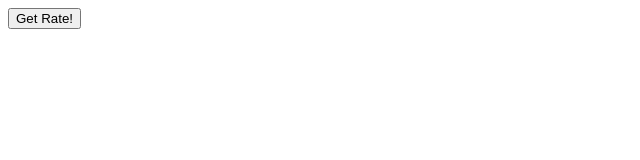
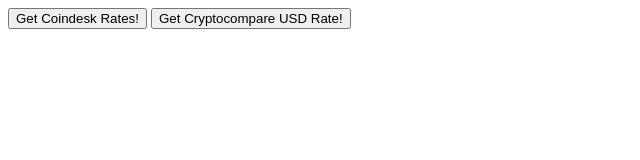
Before and after one commit to eamonnofarrell/dataRepresentation, a plain HTML site: page Lab4_JSON&AJAX/Lan03-ajax-readsimple.html in a window 1280 px wide. Shown: the whole page, without its empty margins (0-640 px from the left). Drawn offline with nearby package versions, Linux system fonts and the light colour scheme.

Commit message:
Add files via upload

```diff
--- a/Lab4_JSON&AJAX/Lan03-ajax-readsimple.html
+++ b/Lab4_JSON&AJAX/Lan03-ajax-readsimple.html
@@ -11,11 +11,14 @@
 	 </head>
 	 <body>
 
-		<button onclick="readJSON()">Get Rate!</button>
+		<button onclick="readJSON()">Get Coindesk Rates!</button>
+		<button onclick="readJSON2()">Get Cryptocompare USD Rate!</button>
 
 		<p id="output"><p>
 		<p id="output1"><p>
 		<p id="output2"><p>
+
+		<p id="outputUSD"><p>
 
 
 	 </body>
@@ -48,5 +51,28 @@
 			});
 
         }
+
+		function readJSON2(){
+			$.ajax({
+				"url": "https://min-api.cryptocompare.com/data/price?fsym=ETH&tsyms=BTC,USD,EUR ",
+				"method":"GET",
+				"data":"",
+				"dataType": "JSON",
+				"success":function(result){
+					console.log(result);
+					var rateUSD = result.USD
+					console.log(rateUSD);
+					document.getElementById("outputUSD").innerText = "Cryptocompare USD = " + rateUSD;
+
+
+				},
+				"error":function(xhr,status,error){
+					console.log("error: "+status+" msg:"+error);
+
+					}
+			});
+
+        }
+
 	</script>
 </html>
```
